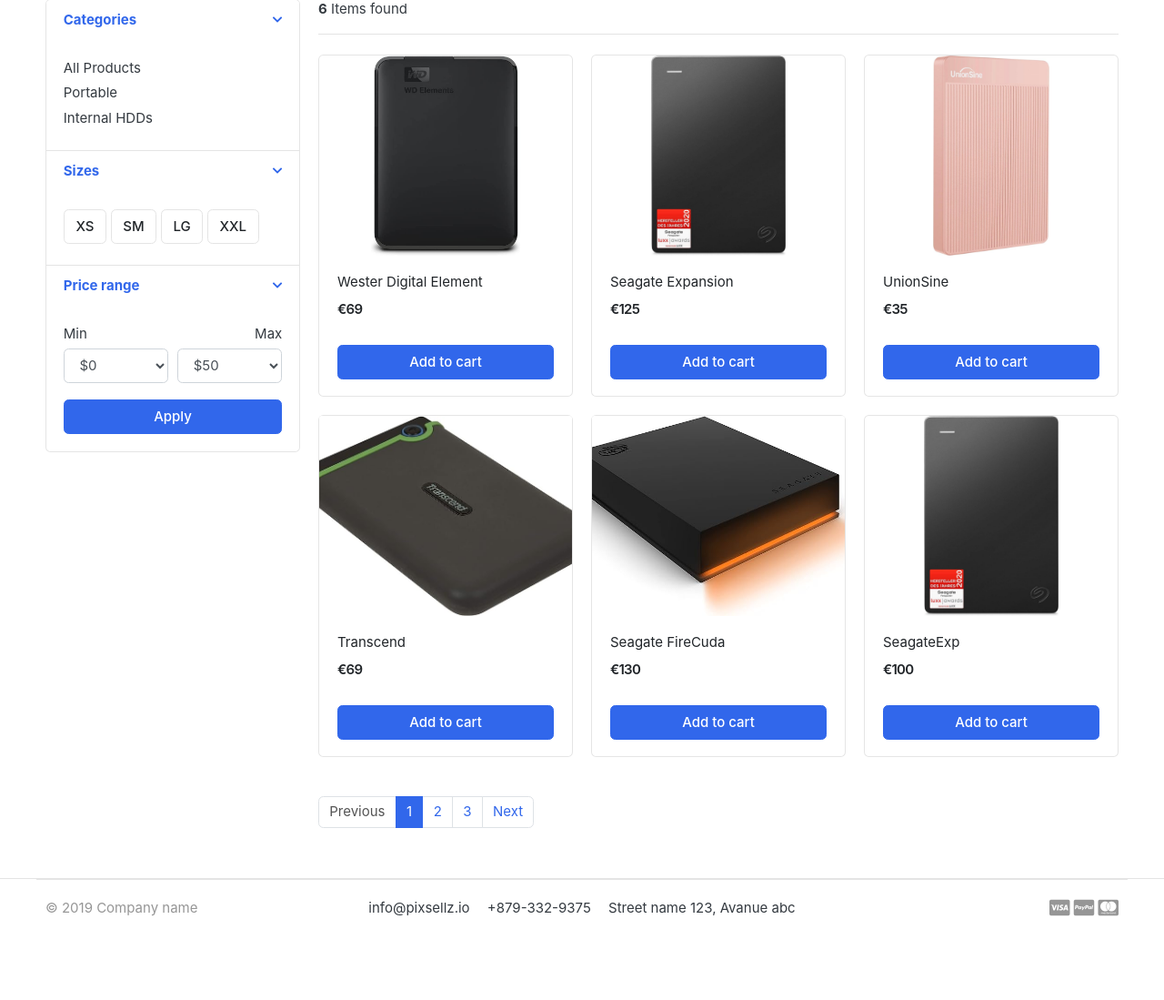
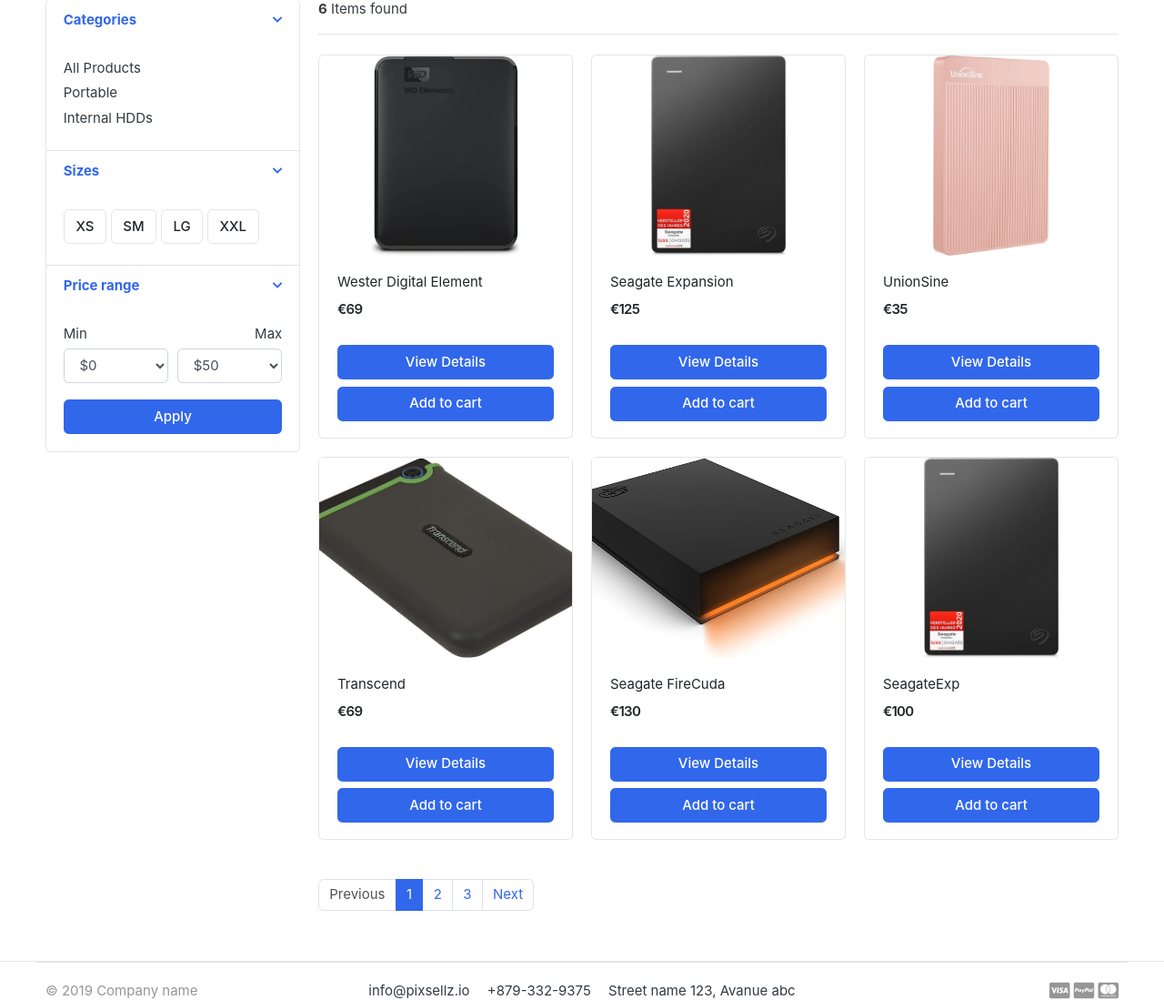
Before and after one commit to OwaisAttaey/storage_world, a Django app: page /store/ in a window 1280 px wide. Shown: the part 295-1394 px from the top of the page at 91% size. Before the commit the page ends 1302 px from the top, so only its background shows below. Run offline with Django 3.2, Linux system fonts and the light colour scheme; data comes from the database, SQL or seed files in the repository; both versions use the stored data as it was after the commit; some libraries are stand-ins or nearby versions; some web fonts are replaced.

Commit message:
added a new button on store page to view product details

```diff
--- a/templates/store/store.html
+++ b/templates/store/store.html
@@ -142,7 +142,8 @@
                             <span class="price">€{{product.price}}</span>
                         </div> <!-- price-wrap.// -->
                     </div>
-                    <a href="{% url 'add_cart' product.id %}" class="btn btn-block btn-primary">Add to cart </a>
+                    <a href="{{product.get_url}}" class="btn btn-block btn-primary">View Details </a>
+                    <a href="{% url 'add_cart' product.id %}" class="btn btn-block btn-primary">Add to cart</a>
                 </figcaption>
             </figure>
         </div> <!-- col.// -->
```
Also changed, not shown: db.sqlite3.
